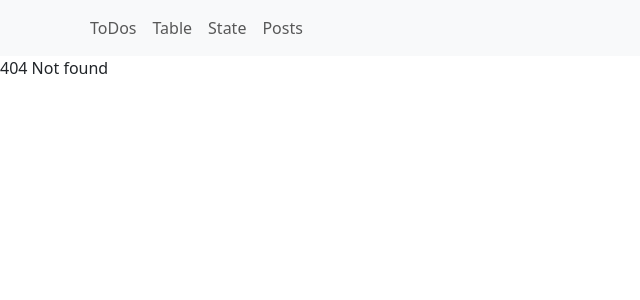
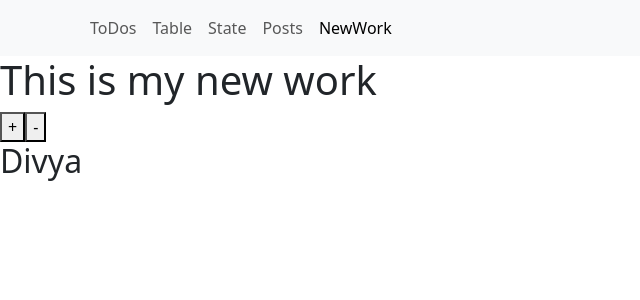
Before and after one commit to singhdivya-2895/react-learning, a React (Create React App) app: page /example in a window 1280 px wide. Before the commit this address had no page. Shown: the top 300 px of the page, without its empty margins (0-640 px from the left). Built offline with nearby package versions, Linux system fonts and the light colour scheme.

Commit message:
State example

```diff
--- a/src/MyMainPage.tsx
+++ b/src/MyMainPage.tsx
@@ -4,6 +4,7 @@ import { MyTable } from './MyTable';
 import StateExample from './StateExample';
 import { PostComponent } from './Post';
 import { HomePage } from './HomePage';
+import { NewWork } from './NewWork';
 
 export const MyMainPage = () => {
     return (
@@ -13,6 +14,7 @@ export const MyMainPage = () => {
             <Route path="/table" element={<MyTable />} />
             <Route path="/state" element={<StateExample />} />
             <Route path="/posts" element={<PostComponent />} />
+            <Route path="/example" element={<NewWork />} />
             <Route path="/*" element={<div>404 Not found</div>} />
         </Routes>
     );
--- a/src/NavigationBar.tsx
+++ b/src/NavigationBar.tsx
@@ -20,6 +20,9 @@ export const Navbar = () => {
                             <li className="nav-item">
                                 <NavLink className="nav-link" to="/posts">Posts</NavLink>
                             </li>
+                            <li className="nav-item">
+                                <NavLink className="nav-link" to="/example">NewWork</NavLink>
+                            </li>
                         </ul>
                     </div>
                 </div>
--- /dev/null
+++ b/src/NewWork.tsx
@@ -0,0 +1,13 @@
+import React, { useState } from "react";
+
+
+export const NewWork = () => {
+
+    const [visible, setVisible] = useState(true);
+    return <div>
+        <h1>This is my new work</h1>
+        <button onClick={() => setVisible(true)} className="ui button">+</button>
+        <button onClick={() => setVisible(false)} className="ui button">-</button>
+        {visible && <h2>Divya</h2>}
+    </div>;
+};
```
